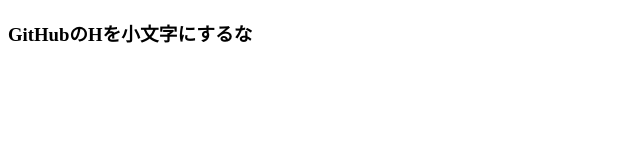
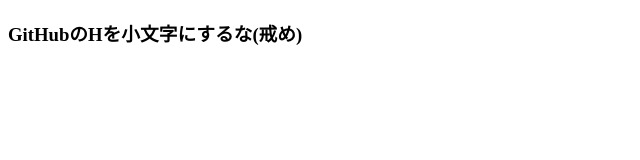
Before and after one commit to stouma915/Dont-lowercase-H-on-GitHub, a plain HTML site: page docs/index.html in a window 1280 px wide. Shown: the full height of the page, 0-640 px from the left. Drawn offline with Linux system fonts and the light colour scheme.

Commit message:
Update index.html

```diff
--- a/docs/index.html
+++ b/docs/index.html
@@ -7,6 +7,6 @@
 <meta property="og:description" content="GitHubのHを小文字にするな">
 </head>
 <body>
-<h3>GitHubのHを小文字にするな</h3>
+<h3>GitHubのHを小文字にするな(戒め)</h3>
 </body>
 </html>
```
